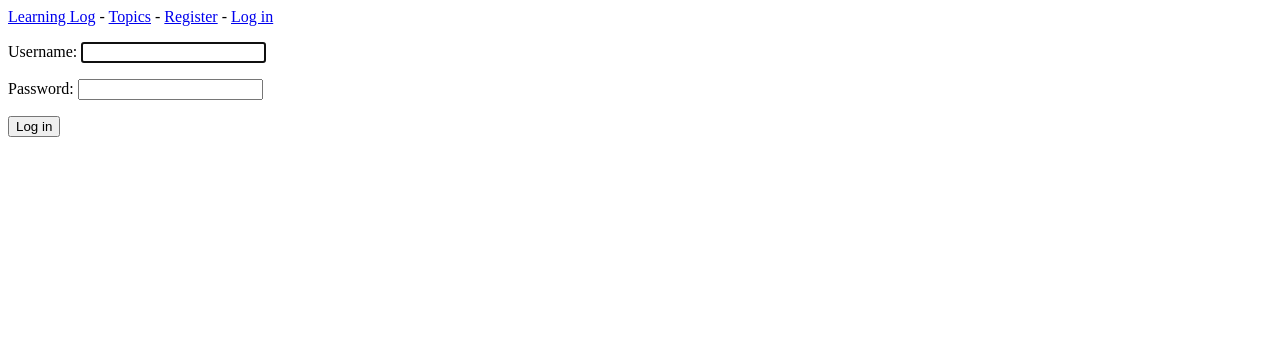
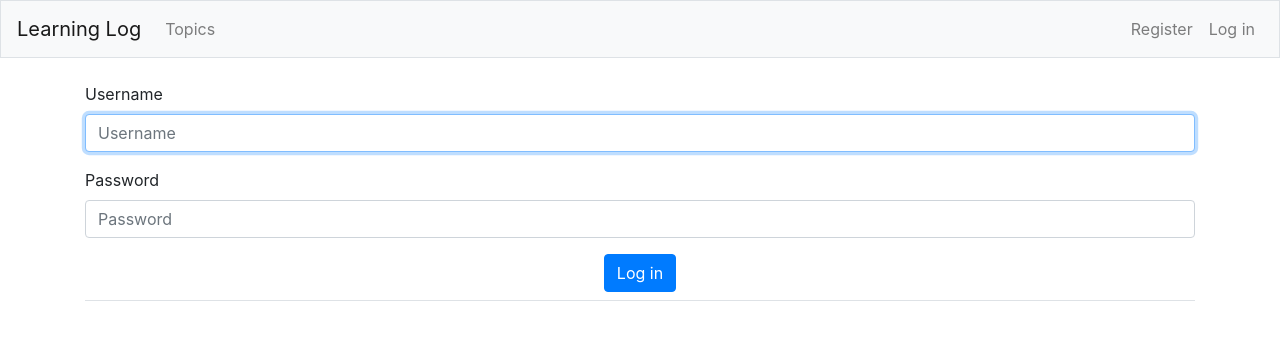
Before and after one commit to hb82hb/learning_log, a Django app: page /users/login/ in a window 1280 px wide. Shown: the top 340 px of the page. Run offline with Django 4.2, Linux system fonts and the light colour scheme; some libraries are stand-ins or nearby versions.

Commit message:
Changed styles, fully working website

```diff
--- a/learning_logs/forms.py
+++ b/learning_logs/forms.py
@@ -1,6 +1,7 @@
 from django import forms
 
 from .models import Topic, Entry
+
 
 class TopicForm(forms.ModelForm):
     class Meta:
@@ -8,6 +9,7 @@ class TopicForm(forms.ModelForm):
         fields = ['text']
         labels = {'text': ''}
 
+
 class EntryForm(forms.ModelForm):
     class Meta:
         model = Entry
--- a/learning_logs/models.py
+++ b/learning_logs/models.py
@@ -1,5 +1,6 @@
 from django.db import models
 from django.contrib.auth.models import User
+
 
 class Topic(models.Model):
     """A topic that the user is learning_about"""
@@ -10,6 +11,7 @@ class Topic(models.Model):
     def __str__(self):
         """Return a string representation of the model"""
         return self.text
+
 
 class Entry(models.Model):
     """Something specific learned about a topic"""
--- a/learning_logs/templates/learning_logs/base.html
+++ b/learning_logs/templates/learning_logs/base.html
@@ -1,13 +1,61 @@
-<p>
-  <a href="{% url 'learning_logs:index' %}">Learning Log</a> -
-  <a href="{% url 'learning_logs:topics' %}">Topics</a> -
-  {% if user.is_authenticated %}
-    Hello, {{ user.username }}.
-    <a href="{% url 'users:logout' %}">Log out</a>
-  {% else %}
-    <a href="{% url 'users:register' %}">Register</a> -
-    <a href="{% url 'users:login' %}">Log in</a>
-  {% endif %}
-</p>
+{% load bootstrap4 %}
 
-{% block content %}{% endblock content %}
+<!DOCTYPE html>
+<html lang="en">
+<head>
+  <meta charset="UTF-8">
+  <meta name="viewport" content="width=device-width, initial-scale=1,
+    shrink-to-fit=no">
+  <title>Learning Log</title>
+
+  {% bootstrap_css %}
+  {% bootstrap_javascript jquery='full' %}
+</head>
+<body>
+  <nav class="navbar navbar-expand-md navbar-light bg-light mb-4 border">
+
+    <a class="navbar-brand" href="{% url 'learning_logs:index' %}">
+      Learning Log
+    </a>
+
+    <button class="navbar-toggler" type="button" data-toggle="collapse"
+      data-target="#navbarCollapse" aria-controls="navbarCollapse"
+      aria-expanded="false" aria-label="Toggle navigation">
+      <span class="navbar-toggler-icon"></span></button>
+    <div id="navbarCollapse" class="collapse navbar-collapse">
+      <ul class="navbar-nav mr-auto">
+        <li class="nav-item">
+          <a class="nav-link" href="{% url 'learning_logs:topics' %}">
+            Topics
+          </a>
+        </li>
+      </ul>
+      <ul class="navbar-nav ml-auto">
+        {% if user.is_authenticated %}
+          <li class="nav-item">
+            <span class="navbar-text">Hello, {{ user.username }}.</span>
+          </li>
+          <li class="nav-item">
+            <a class="nav-link" href="{% url 'users:logout' %}">Log out</a>
+          </li>
+        {% else %}
+          <li class="nav-item">
+            <a class="nav-link" href="{% url 'users:register' %}">Register</a>
+          </li>
+          <li class="nav-item">
+            <a class="nav-link" href="{% url 'users:login' %}">Log in</a>
+          </li>
+        {% endif %}
+      </ul>
+    </div>
+
+  </nav>
+
+  <main role="main" class="container">
+    <div class="pb-2 mb-2 border-bottom">
+      {% block content %}{% endblock content %}
+    </div>
+  </main>
+
+</body>
+</html>
--- a/learning_logs/templates/learning_logs/new_entry.html
+++ b/learning_logs/templates/learning_logs/new_entry.html
@@ -2,13 +2,13 @@
 
 {% block content %}
 
-  <p><a href="{% url 'learning_logs:topic' topic.id %}">{{ topic }}</a></p>
+  <h3><a href="{% url 'learning_logs:topic' topic.id %}">{{ topic }}</a></h3>
 
   <p>Add a new entry:</p>
   <form action="{% url 'learning_logs:new_entry' topic.id %}" method="post">
 	{% csrf_token %}
 	{{ form.as_p }}
-	<button name="submit">Add entry</button>
+	<button name="submit" class="btn btn-primary">Add entry</button>
   </form>
 
 {% endblock content %}
--- a/users/templates/registration/login.html
+++ b/users/templates/registration/login.html
@@ -1,18 +1,20 @@
 {% extends "learning_logs/base.html" %}
+{% load bootstrap4 %}
+
+{% block page_header %}
+  <h2>Log in to your account.</h2>
+{% endblock page_header %}
 
 {% block content %}
+  <form method="post" action="{% url 'users:login' %}" class="form">
+    {% csrf_token %}
+    {% bootstrap_form form %}
+    {% buttons %}
+      <center><button name="submit" class="btn btn-primary">Log in</button></center>
+    {% endbuttons %}
 
-  {% if form.errors %}
-    <p>Your ursername and passwords didn't match. Please try again.</p>
-  {% endif %}
-
-  <form method="post" action="{% url 'users:login' %}">
-	{% csrf_token %}
-	{{ form.as_p }}
-
-	<button name="submit">Log in</button>
-	<input type="hidden" name="next"
-	  value="{% url 'learning_logs:index' %}" />
+    <input type="hidden" name="next"
+      value="{% url 'learning_logs:index' %}" />
   </form>
 
 {% endblock content %}
```
Also changed, not shown: learning_log/settings.py (+6 -3 lines), learning_logs/templates/learning_logs/edit_entry.html (+4 -4 lines), learning_logs/templates/learning_logs/index.html (+10 -2 lines), learning_logs/templates/learning_logs/topic.html (+5 -4 lines), learning_logs/templates/learning_logs/topics.html (+10 -9 lines), learning_logs/urls.py (+6 -6 lines), learning_logs/views.py (+15 -9 lines), users/templates/registration/register.html (+4 -4 lines), db.sqlite3, 1 other file.
